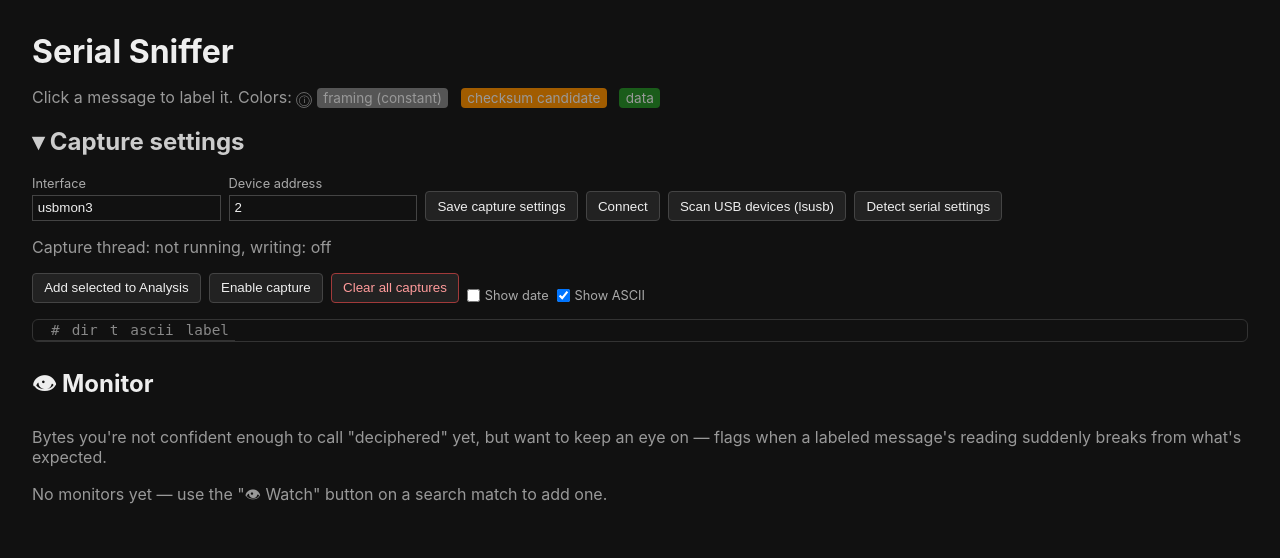
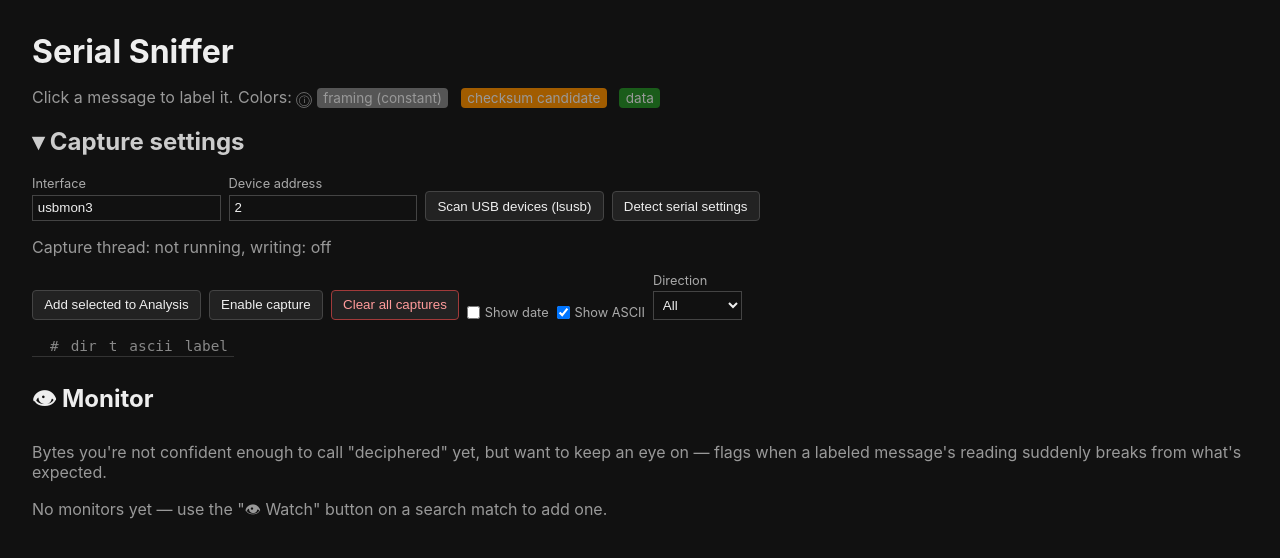
Before and after one commit to dalvarez-204/serial-sniffer, a Flask app: page / in a window 1280 px wide. Shown: the top 558 px of the page. Run offline with Flask 3, Linux system fonts and the light colour scheme; data that the repository does not hold is empty.

Commit message:
Simplify capture table scroll-reveal, add direction filter, merge capture toggle
Reveal full history at once on scroll-up instead of paginated chunks (per
feedback that chunked loading felt janky), add an IN/OUT direction filter to
the capture table, auto-save capture settings as you type, and collapse the
separate frontend auto-refresh toggle and backend Connect/Disconnect button
into one "Enable capture"/"Disable capture" control.

```diff
--- a/static/app.js
+++ b/static/app.js
@@ -47,7 +47,7 @@ let showFullTimestamp = false; // default: time only
 let showAscii = true;
 
 const MESSAGE_PAGE_SIZE = 25;
-let visibleMessageCount = MESSAGE_PAGE_SIZE; // grows as older history gets revealed by scrolling up
+let visibleMessageCount = MESSAGE_PAGE_SIZE; // jumps to the full message count once, on scrolling up
 let scrollSentinelObserver = null; // disconnected and replaced each render to avoid leaking one per render
 
 function formatTimestamp(epochSeconds) {
@@ -125,8 +125,6 @@ function getActiveMonitorsForMessage(msg) {
 function render() {
   const scrollY = window.scrollY;
   const tableContainer = document.getElementById("capture-table");
-  const prevScrollTop = tableContainer.scrollTop;
-  const prevScrollHeight = tableContainer.scrollHeight;
   const previouslySelected = new Set(
     Array.from(document.querySelectorAll(".row-select:checked")).map((cb) => Number(cb.dataset.index))
   );
@@ -137,16 +135,22 @@ function render() {
     : "";
   document.getElementById("confidence-warnings").innerHTML = warningHtml;
 
+  const directionFilter = document.getElementById("direction-filter").value;
+  const filteredMessages = directionFilter
+    ? state.messages.filter((m) => m.direction === directionFilter)
+    : state.messages;
+
   // Only the most recent `visibleMessageCount` messages are ever in the DOM —
-  // matters once a live capture has piled up thousands of rows. Scrolling to
-  // the top of the pane reveals more (older) ones via the sentinel below.
-  const windowStart = Math.max(0, state.messages.length - visibleMessageCount);
-  const windowedMessages = state.messages.slice(windowStart);
+  // matters once a live capture has piled up thousands of rows. Scrolling
+  // near the top of the page reveals the rest, all at once (see the
+  // sentinel/observer below) rather than growing 25 at a time.
+  const windowStart = Math.max(0, filteredMessages.length - visibleMessageCount);
+  const windowedMessages = filteredMessages.slice(windowStart);
   const hiddenOlderCount = windowStart;
 
   const maxLen = Math.max(0, ...state.messages.map((m) => m.length));
   const sentinelHtml = hiddenOlderCount > 0
-    ? `<div id="scroll-sentinel" class="hint">▲ scroll up for ${hiddenOlderCount} earlier message${hiddenOlderCount === 1 ? "" : "s"}</div>`
+    ? `<div id="scroll-sentinel" class="hint">▲ scroll up to load ${hiddenOlderCount} earlier message${hiddenOlderCount === 1 ? "" : "s"}</div>`
     : "";
   let html = sentinelHtml + "<table><thead><tr><th></th><th>#</th><th>dir</th><th>t</th>";
   for (let i = 0; i < maxLen; i++) html += `<th>${i}</th>`;
@@ -200,37 +204,29 @@ function render() {
   renderLabelGroups();
   renderMonitorsPanel();
 
-  // Keep the pane's own scroll position stable across a re-render: if
-  // rendering just added height above the old scroll position (revealing
-  // older messages, or the very first render landing at the newest ones),
-  // shift scrollTop by the same delta so the view doesn't visually jump.
-  tableContainer.scrollTop = prevScrollTop + (tableContainer.scrollHeight - prevScrollHeight);
-
   scrollSentinelObserver?.disconnect();
   const sentinel = document.getElementById("scroll-sentinel");
   if (sentinel) {
     // IntersectionObserver reports the CURRENT state as soon as .observe()
-    // starts, not just future changes — if the pane isn't actually full
-    // enough to need scrolling, the sentinel would be trivially "visible"
-    // immediately and this would fire right away with no real scroll
-    // gesture, ballooning visibleMessageCount until all history loads. Skip
-    // that first, non-scroll-triggered callback; only act once the
-    // intersection state actually changes.
+    // starts, not just future changes — if the whole table already fits on
+    // screen with no need to scroll, the sentinel would be trivially
+    // "visible" immediately and this would fire right away with no real
+    // scroll gesture. Skip that first, non-scroll-triggered callback; only
+    // act once the intersection state actually changes. root is omitted
+    // (defaults to the browser viewport) since this now scrolls with the
+    // whole page, not a boxed-off pane.
     let isFirstCallback = true;
-    scrollSentinelObserver = new IntersectionObserver(
-      (entries) => {
+    scrollSentinelObserver = new IntersectionObserver((entries) => {
       if (isFirstCallback) {
         isFirstCallback = false;
         return;
       }
       if (entries[0].isIntersecting) {
         scrollSentinelObserver.disconnect();
-          visibleMessageCount += MESSAGE_PAGE_SIZE;
+        visibleMessageCount = state.messages.length; // reveal everything remaining in one shot, not another chunk
         render();
       }
-      },
-      { root: tableContainer }
-    );
+    });
     scrollSentinelObserver.observe(sentinel);
   }
 
@@ -347,8 +343,8 @@ document.getElementById("replay-copy").addEventListener("click", async () => {
 });
 
 function applySelectionClick(index, checked, shiftKey) {
-  if (checked && pollingEnabled) {
-    setPolling(false);
+  if (checked && pollingInterval) {
+    setPollingInterval(false);
   }
   if (shiftKey && lastCheckedIndex !== null) {
     const lo = Math.min(lastCheckedIndex, index);
@@ -1245,26 +1241,16 @@ document.getElementById("clear-captures").addEventListener("click", async () =>
   await loadData();
 });
 
-let pollingEnabled = false;
 let pollingInterval = null;
 
-function setPolling(enabled) {
-  pollingEnabled = enabled;
-  document.getElementById("toggle-polling").textContent = enabled
-    ? "Disable capture"
-    : "Enable capture";
-  document.getElementById("toggle-polling").classList.toggle("active", enabled);
-  if (enabled) {
+function setPollingInterval(active) {
+  if (active && !pollingInterval) {
     pollingInterval = setInterval(loadData, 150);
-  } else if (pollingInterval) {
+  } else if (!active && pollingInterval) {
     clearInterval(pollingInterval);
     pollingInterval = null;
   }
 }
-
-document.getElementById("toggle-polling").addEventListener("click", () => {
-  setPolling(!pollingEnabled);
-});
 
 document.getElementById("toggle-full-timestamp").addEventListener("change", (e) => {
   showFullTimestamp = e.target.checked;
@@ -1276,6 +1262,8 @@ document.getElementById("toggle-ascii").addEventListener("change", (e) => {
   render();
 });
 
+document.getElementById("direction-filter").addEventListener("change", render);
+
 async function loadCaptureConfig() {
   const res = await fetch("/api/capture_config");
   const config = await res.json();
@@ -1283,7 +1271,14 @@ async function loadCaptureConfig() {
   document.getElementById("capture-device").value = config.device_address;
 }
 
-document.getElementById("save-capture-config").addEventListener("click", async () => {
+let captureConfigSaveTimeout = null;
+
+function scheduleCaptureConfigSave() {
+  // debounced, not saved on every keystroke — the backend restarts the
+  // capture thread when this changes while running, which you don't want
+  // happening on every character typed into the interface field
+  clearTimeout(captureConfigSaveTimeout);
+  captureConfigSaveTimeout = setTimeout(async () => {
     const interfaceValue = document.getElementById("capture-interface").value.trim() || "usbmon3";
     const deviceValue = Number(document.getElementById("capture-device").value) || 2;
     await fetch("/api/capture_config", {
@@ -1291,11 +1286,11 @@ document.getElementById("save-capture-config").addEventListener("click", async (
       headers: { "Content-Type": "application/json" },
       body: JSON.stringify({ interface: interfaceValue, device_address: deviceValue }),
     });
-  const savedMsg = document.getElementById("capture-config-saved");
-  savedMsg.classList.remove("hidden");
-  clearTimeout(savedMsg._hideTimeout);
-  savedMsg._hideTimeout = setTimeout(() => savedMsg.classList.add("hidden"), 2000);
-});
+  }, 600);
+}
+
+document.getElementById("capture-interface").addEventListener("input", scheduleCaptureConfigSave);
+document.getElementById("capture-device").addEventListener("input", scheduleCaptureConfigSave);
 
 document.getElementById("scan-lsusb").addEventListener("click", async () => {
   const box = document.getElementById("lsusb-output");
@@ -1338,7 +1333,7 @@ async function checkCaptureStatus() {
   const status = await res.json();
   captureEnabled = status.enabled;
   const btn = document.getElementById("toggle-capture");
-  btn.textContent = captureEnabled ? "Disconnect" : "Connect";
+  btn.textContent = captureEnabled ? "Disable capture" : "Enable capture";
   btn.classList.toggle("active", captureEnabled);
 
   const statusEl = document.getElementById("capture-status");
@@ -1352,7 +1347,9 @@ async function checkCaptureStatus() {
 }
 
 document.getElementById("toggle-capture").addEventListener("click", async () => {
-  await fetch(`/api/capture/${captureEnabled ? "disable" : "enable"}`, { method: "POST" });
+  const enabling = !captureEnabled;
+  await fetch(`/api/capture/${enabling ? "enable" : "disable"}`, { method: "POST" });
+  setPollingInterval(enabling);
   checkCaptureStatus();
 });
 
--- a/static/style.css
+++ b/static/style.css
@@ -34,12 +34,6 @@ th { color: #888; font-weight: normal; }
 /* wide byte-grid tables scroll horizontally within their own box instead of
    dragging the whole page into a side-scroll */
 #capture-table, #analysis-messages { max-width: 100%; overflow-x: auto; }
-#capture-table {
-  max-height: 65vh;
-  overflow-y: auto;
-  border: 1px solid #333;
-  border-radius: 6px;
-}
 #scroll-sentinel { text-align: center; padding: 0.4rem; }
 
 tr.message-row { cursor: pointer; transition: opacity 0.15s; }
@@ -112,7 +106,7 @@ td.direction-OUT { color: #ffb37c; }
 
 .toolbar { display: flex; gap: 0.5rem; margin-bottom: 1rem; flex-wrap: wrap; align-items: flex-end; }
 .toolbar label { display: flex; flex-direction: column; font-size: 0.8rem; color: #aaa; }
-.toolbar label input { background: #111; color: #eee; border: 1px solid #444; padding: 0.3rem; margin-top: 0.2rem; }
+.toolbar label input, .toolbar label select { background: #111; color: #eee; border: 1px solid #444; padding: 0.3rem; margin-top: 0.2rem; }
 .toolbar label.checkbox-label { flex-direction: row; align-items: center; gap: 0.3rem; }
 .toolbar label.checkbox-label input { width: auto; margin: 0; padding: 0; }
 
--- a/templates/index.html
+++ b/templates/index.html
@@ -21,9 +21,6 @@
     <div class="toolbar">
       <label>Interface <input id="capture-interface" type="text" placeholder="usbmon3"></label>
       <label>Device address <input id="capture-device" type="number" placeholder="2"></label>
-      <button id="save-capture-config">Save capture settings</button>
-      <span id="capture-config-saved" class="hidden">Saved!</span>
-      <button id="toggle-capture">Connect</button>
       <button id="scan-lsusb">Scan USB devices (lsusb)</button>
       <button id="detect-line-coding" title="Watches for the SET_LINE_CODING control transfer the host sends when opening the port — reconnect the device's original control software while this runs to catch it.">Detect serial settings</button>
     </div>
@@ -35,10 +32,17 @@
   <div class="toolbar">
     <button id="add-to-analysis">Add selected to Analysis</button>
     <button id="clear-selection" class="hidden">Clear selection</button>
-    <button id="toggle-polling">Enable capture</button>
+    <button id="toggle-capture">Enable capture</button>
     <button id="clear-captures" class="danger">Clear all captures</button>
     <label class="checkbox-label"><input type="checkbox" id="toggle-full-timestamp"> Show date</label>
     <label class="checkbox-label"><input type="checkbox" id="toggle-ascii" checked> Show ASCII</label>
+    <label>Direction
+      <select id="direction-filter">
+        <option value="">All</option>
+        <option value="OUT">OUT only</option>
+        <option value="IN">IN only</option>
+      </select>
+    </label>
   </div>
   <div id="capture-table"></div>
 
```
Lines whose indentation alone changed are shown as unchanged.
